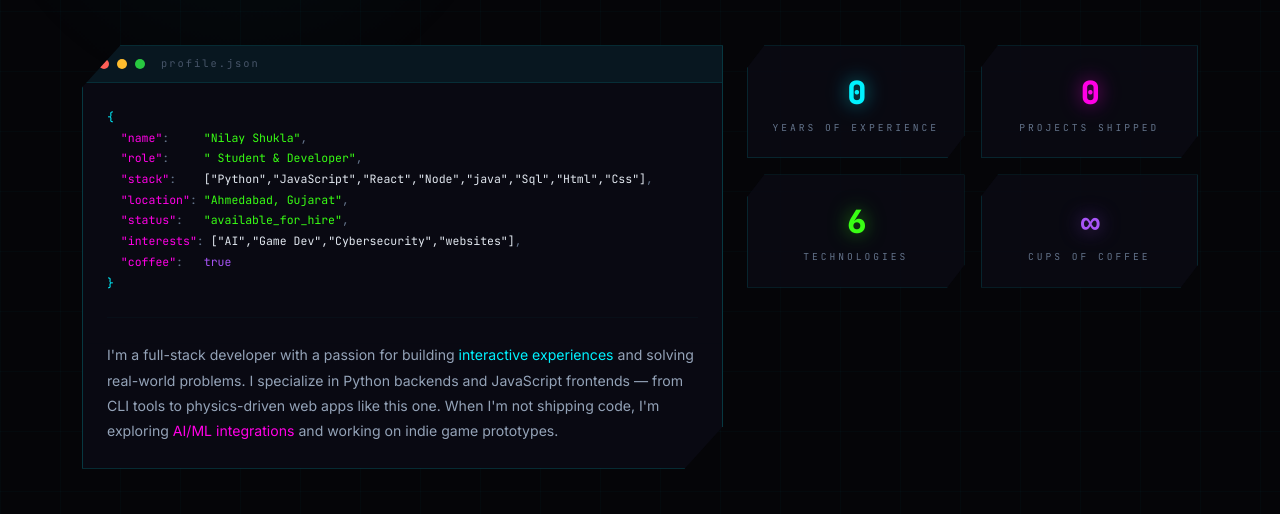
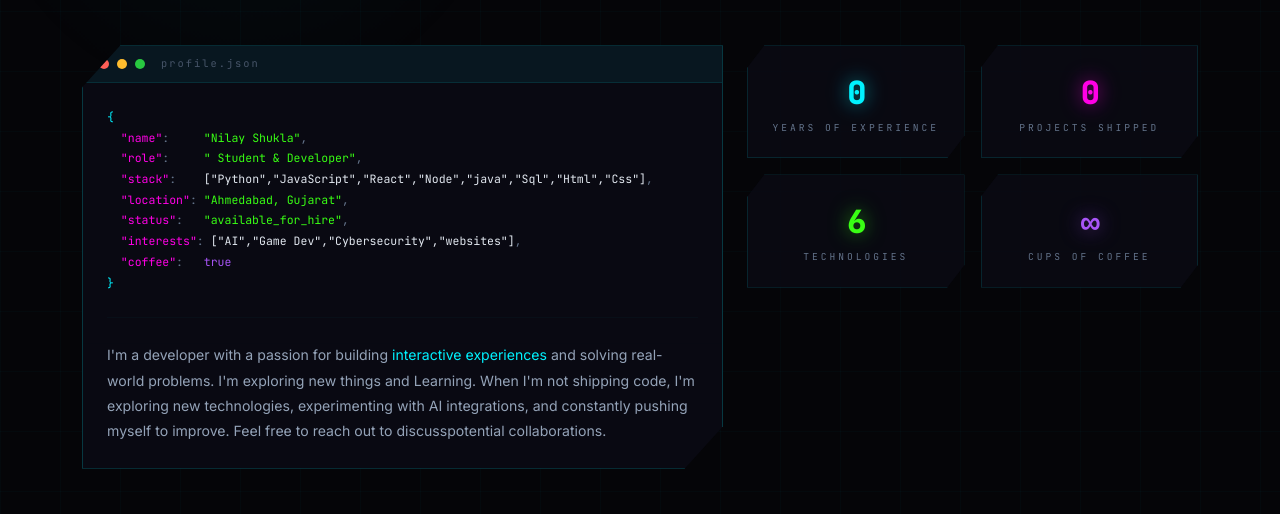
Before and after one commit to Nilay503/portfolio, a website: page about.html in a window 1280 px wide. Shown: the part 229-743 px from the top of the page. Drawn offline with nearby package versions, Linux system fonts and the light colour scheme.

Commit message:
Update about section content

```diff
--- a/about.html
+++ b/about.html
@@ -77,13 +77,12 @@
 <span style="color:#00f2ff">}</span></pre>
                             <hr style="border-color:rgba(0,242,255,.1);margin:1.5rem 0">
                             <p style="font-family:'Inter',sans-serif;font-size:.88rem;color:#94a3b8;line-height:1.8">
-                                I'm a full-stack developer with a passion for building <span
-                                    style="color:#00f2ff">interactive experiences</span> and
-                                solving real-world problems. I specialize in Python backends and JavaScript frontends —
-                                from CLI tools
-                                to physics-driven web apps like this one. When I'm not shipping code, I'm exploring
-                                <span style="color:#ff00e5">AI/ML integrations</span> and working on indie game
-                                prototypes.
+                                I'm a developer with a passion for building <span
+                                    style="color:#00f2ff">interactive experiences</span> and solving real-world problems.
+                                I'm exploring new things and Learning.
+                                When I'm not shipping code, I'm exploring new technologies,
+                                 experimenting with AI integrations, and constantly pushing myself to improve.
+                                 Feel free to reach out to discusspotential collaborations.
                             </p>
                         </div>
                     </div>
```
